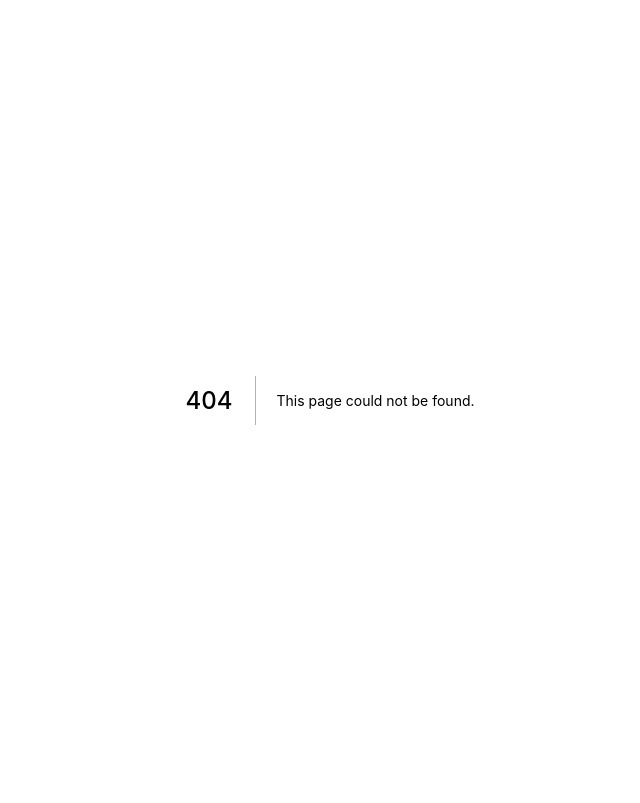
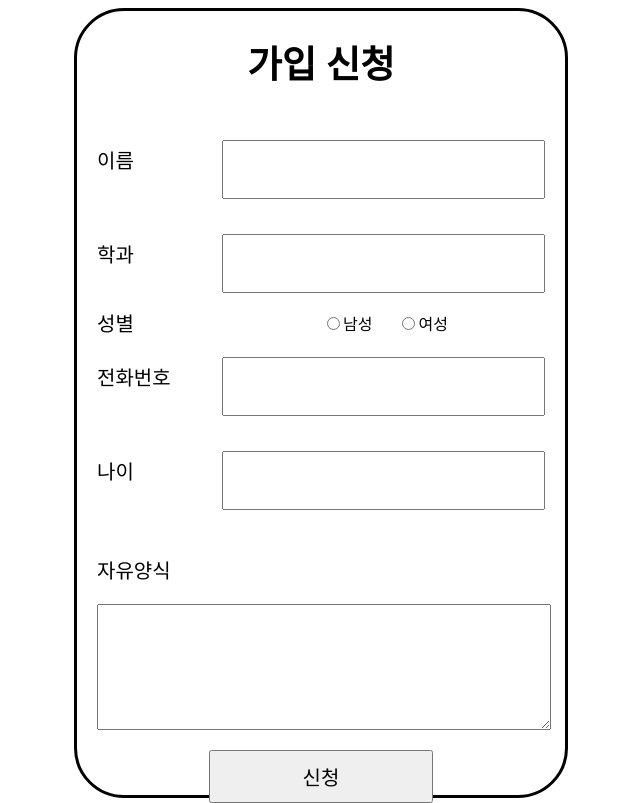
Before and after one commit to modern-agile-team/dongurami-front, a Next.js app: page /clubRegister in a window 1280 px wide. Before the commit this address had no page. Shown: the whole page, without its empty margins (310-950 px from the left). Built offline with nearby package versions, Linux system fonts and the light colour scheme.

Commit message:
Add(bumsoo/clubregister): 동아리 가입 페이지 컴포넌트 1차 구현

```diff
--- /dev/null
+++ b/src/components/ClubRegister/ClubRegister.js
@@ -0,0 +1,43 @@
+import React from "react";
+import style from './ClubRegister.module.css';
+
+
+const ClubRegister = () => {
+    return (
+        <div className="register">
+            <div className={style.title}><h2>가입 신청</h2></div>
+            <form className={style.userRegister}>
+                <div className={style.inputfield}>
+                    <label>이름</label>
+                    <input type="text" />
+                </div>
+                <div className={style.inputfield}>
+                    <label>학과</label>
+                    <input type="text" />
+                </div>
+                <div className={style.sex}>
+                      <label>성별</label>
+                      <span><input type="radio" />남성</span>
+                      <span><input type="radio" />여성</span>
+                </div>
+                <div className={style.inputfield}>
+                    <label>전화번호</label>
+                    <input type="text" />
+                </div>
+                <div className={style.inputfield}>
+                    <label>나이</label>
+                    <input type="text" />
+                </div>
+                <div className={style.free}>
+                    <label>자유양식</label>
+                    <textarea />
+                </div>
+           </form>
+           <div className={style.btn}>
+               <button>신청</button>
+           </div>
+        </div>
+    )
+}
+
+export default ClubRegister;
--- /dev/null
+++ b/src/components/ClubRegister/ClubRegister.module.css
@@ -0,0 +1,80 @@
+.title {
+    font-size: 25px;
+    font-weight: 500;
+    text-align: center;
+}
+.userRegister {
+    width: 100%;
+    display: flex;
+    flex-direction: column;
+    justify-content: center;
+}
+
+.userRegister .inputfield {
+    margin-bottom: 15px;
+    height: 100%;
+    width: 100%;
+    display: flex;
+    flex-direction: row;
+    justify-content: center;
+    align-items: center;
+}
+
+.userRegister .inputfield label {
+    width: 200px;
+    font-size: 20px;
+}
+
+.userRegister .inputfield input {
+    padding: 20px;
+    width: 100%;
+    margin-top: 20px;
+}
+
+
+.userRegister .free {
+    display: flex;
+    flex-direction: column;
+    margin-top: 30px;
+
+}
+
+.userRegister .free label {
+    width: 200px;
+    font-size: 20px;
+}
+
+.userRegister .free textarea {
+    width: 100%;
+    height: 15vh;
+    margin-top: 20px;
+}
+
+.userRegister .sex {
+    height: 100%;
+    width: 100%;
+    display: flex;
+    align-items: center;
+
+}
+
+.userRegister .sex label {
+    width: 200px;
+    font-size: 20px;
+}
+
+.userRegister .sex input {
+   margin-left: 30px;
+}
+
+
+.btn {
+    text-align: center;
+    margin-top: 20px;
+}
+
+.btn button {
+    width: 50%;
+    padding: 10px;
+    font-size: 20px;
+}
--- /dev/null
+++ b/src/components/ClubRegister/Container.js
@@ -0,0 +1,13 @@
+import React from 'react';
+import style from './Container.module.css'
+import ClubRegister from './ClubRegister';
+
+const Container = () => {
+  return (
+      <div className={style.container}>
+          <ClubRegister />
+      </div>
+   )
+}
+
+export default Container;
--- /dev/null
+++ b/src/components/ClubRegister/Container.module.css
@@ -0,0 +1,14 @@
+.container {
+    position: absolute;
+    left: 30%;
+    width: 35%;
+    height: 93%;
+    border: solid;
+    background: #fff;
+    padding: 20px;
+    border-radius: 50px;
+    display: flex;
+    flex-direction: column;
+    justify-content: center;
+
+}
--- a/src/pages/_app.js
+++ b/src/pages/_app.js
@@ -1,5 +1,9 @@
+import Container from "../components/ClubRegister/Container"
+
 function MyApp({ Component, pageProps }) {
-  return <Component {...pageProps} />
+  return (
+      <Component {...pageProps} />
+  )
 }
 
 export default MyApp
--- /dev/null
+++ b/src/pages/clubRegister.js
@@ -0,0 +1,10 @@
+import ClubRegister from "../components/ClubRegister/ClubRegister";
+import Container from "../components/ClubRegister/Container"
+const clubRegister = () => {
+  return (
+      <Container />
+  )
+}
+
+
+export default clubRegister;
--- a/src/pages/index.js
+++ b/src/pages/index.js
@@ -1,5 +1,8 @@
+
 function Home() {
-  return <h1>Hello, world!</h1>
+  return (
+      <h1>Hello World</h1>
+  )
 }
 
 export default Home;
```
Also changed, not shown: 1 other file (tests, documents, lock files or other folders).
